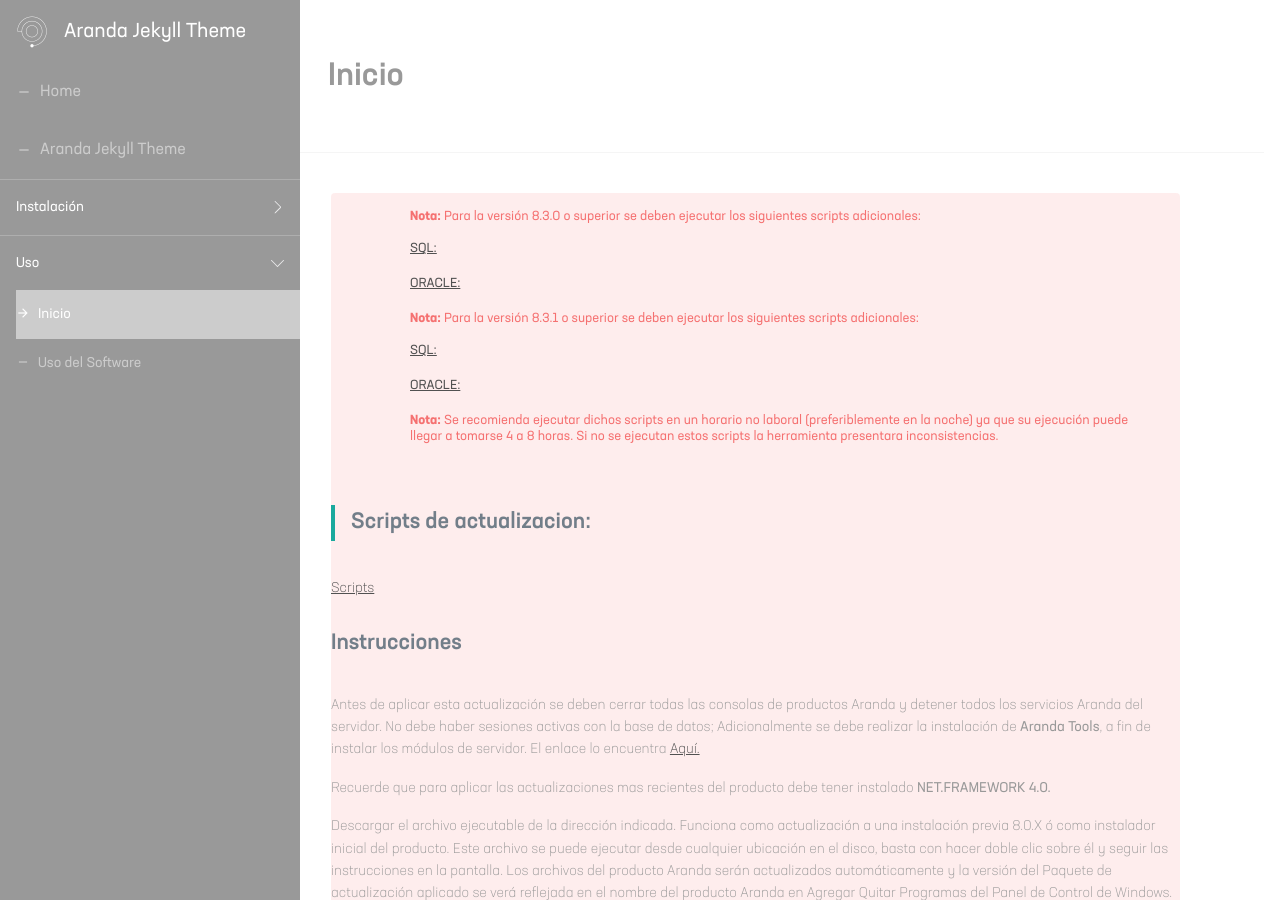
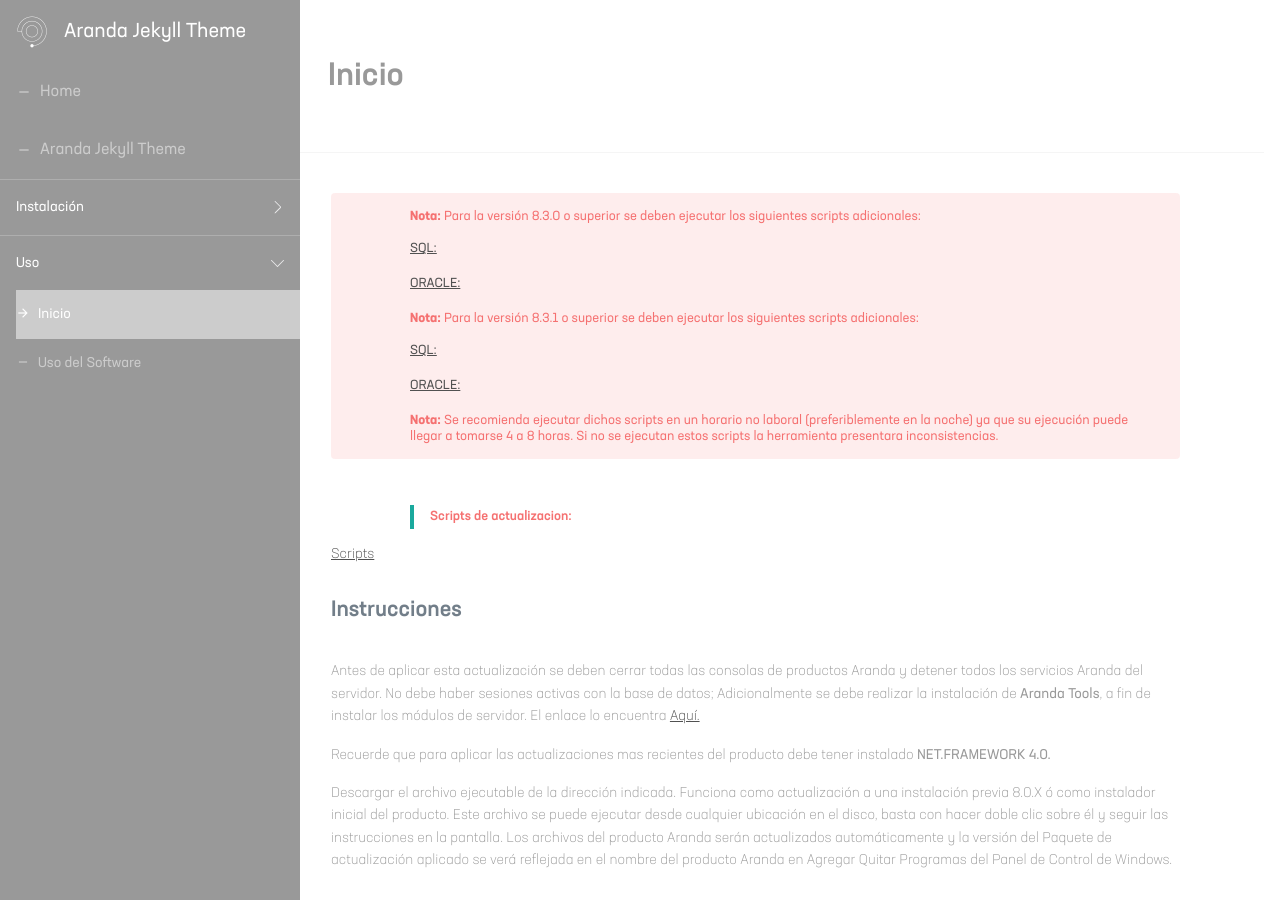
Before and after one commit to Nats85/Manuales-Aranda-Apis, a Jekyll site: the page built from docs/2.1-inicio.md, in a window 1280 px wide and 900 px high. Built offline with Jekyll 4.4.1, drawn with Linux system fonts in a browser that asks for light colours.

Commit message:
Update note-asdk.html

```diff
--- a/_layouts/note-asdk.html
+++ b/_layouts/note-asdk.html
@@ -18,8 +18,8 @@
 <post id="documentationArea" class="instal-content">
     <div class="content-instal">
        <div class="content_alert">
-        <div class="notes">
          {% include note-instaladores-8.3.0.html %}
+       <div class="notes">
         <div class="instal">{{ content }}</div>
        </div>
     </div>
```
